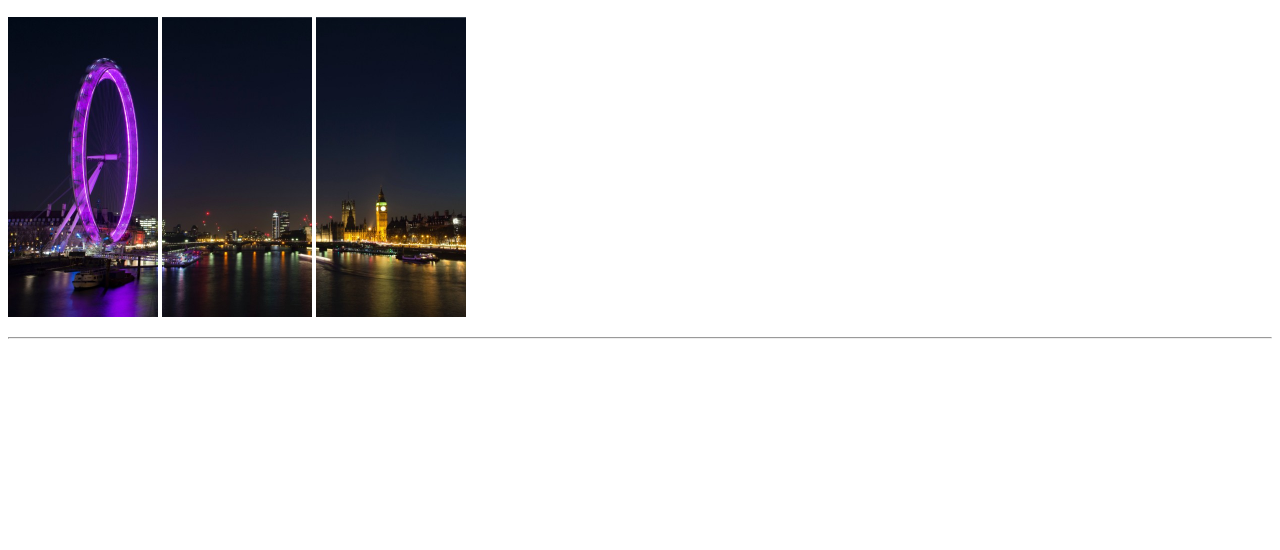
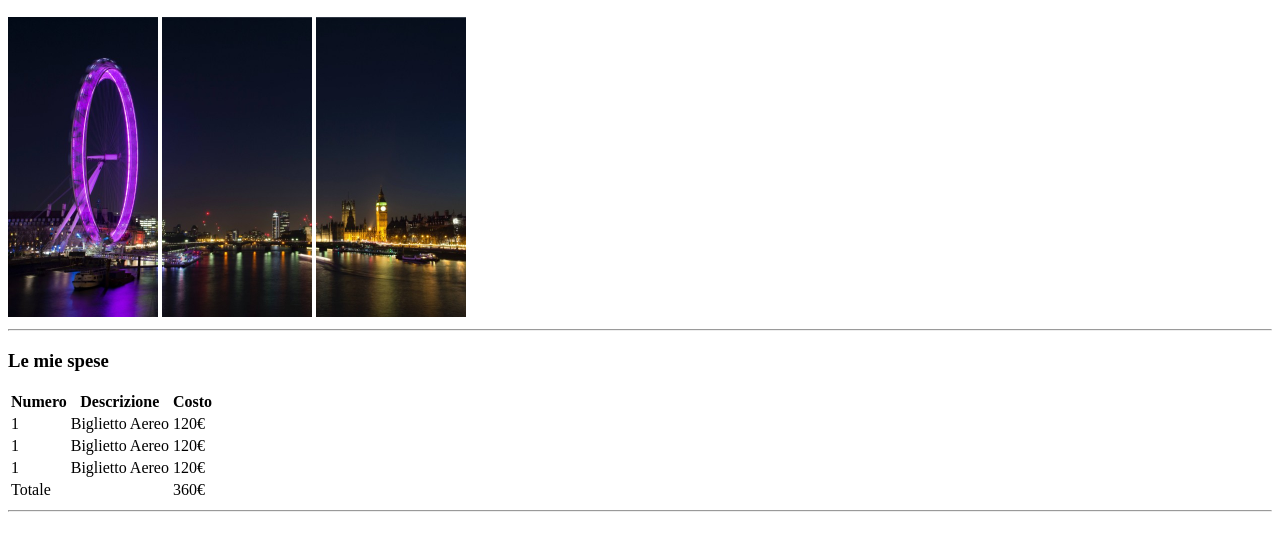
Before and after one commit to VictorBruschelli/html-london-trip, a plain HTML site: page index.html in a window 1280 px wide. Shown: the part 50-600 px from the top of the page. Drawn offline with Linux system fonts and the light colour scheme.

Commit message:
add: sezione tabella

```diff
--- a/index.html
+++ b/index.html
@@ -8,16 +8,62 @@
 <body>
     <header>
         <h2>Il mio Viaggio a Londra</h2>
-    </header>
-    <section>
-        <p>
-            <img src="img/foto1.jpg" alt="foto 1" width="150">
-            <img src="img/foto2.jpg" alt="foto 2" width="150">
-            <img src="img/foto3.jpg" alt="foto 3" width="150">
-        </p>
+        <img src="img/foto1.jpg" alt="foto 1" width="150">
+        <img src="img/foto2.jpg" alt="foto 2" width="150">
+        <img src="img/foto3.jpg" alt="foto 3" width="150">
         <hr>
 
-    </section>
+    </header>
+    <main>
+        <section id="sezione-tabella">
+            <h3>Le mie spese</h3>
+            <table>
+                <thead>
+                    <tr>
+                        <th>Numero</th>
+                        <th>Descrizione</th>
+                        <th>Costo</th>
+                    </tr>
+                </thead>
+
+                <tbody>
+                    <tr>
+                        <td>1</td>
+                        <td>Biglietto Aereo</td>
+                        <td>120€</td>
+                    </tr>
+                    <tr>
+                        <td>1</td>
+                        <td>Biglietto Aereo</td>
+                        <td>120€</td>
+                    </tr>
+                    <tr>
+                        <td>1</td>
+                        <td>Biglietto Aereo</td>
+                        <td>120€</td>
+                    </tr>
+                </tbody>
+
+                <tfoot>
+                    <tr>
+                        <td colspan="2">Totale</td>
+                        <td>360€</td>
+                    </tr>
+                </tfoot>
+
+            </table>
+            <hr>
+
+        </section>
+
+
+
+   </main>
+
+
+
+
+
 
 </body>
 </html>
```
